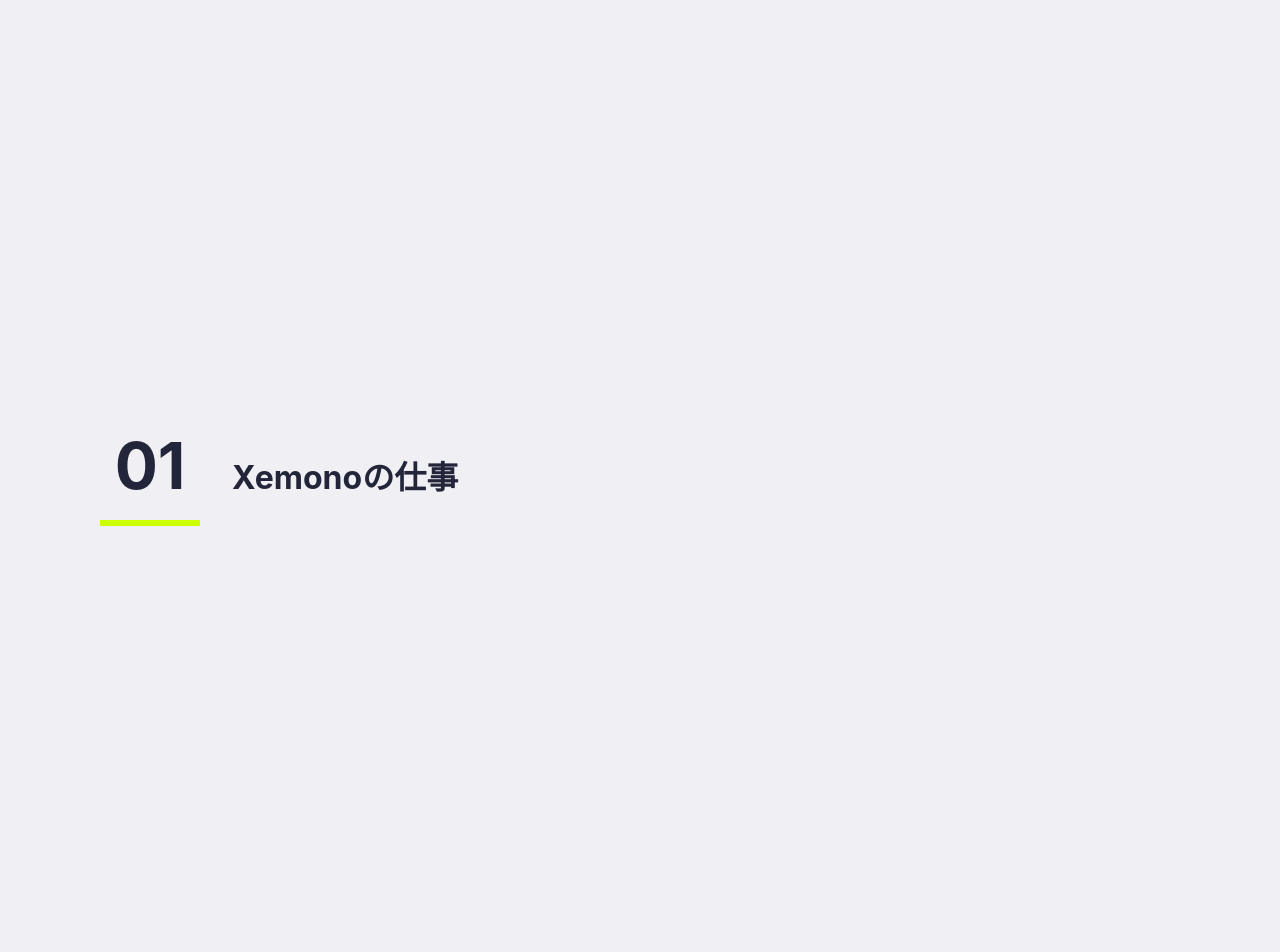
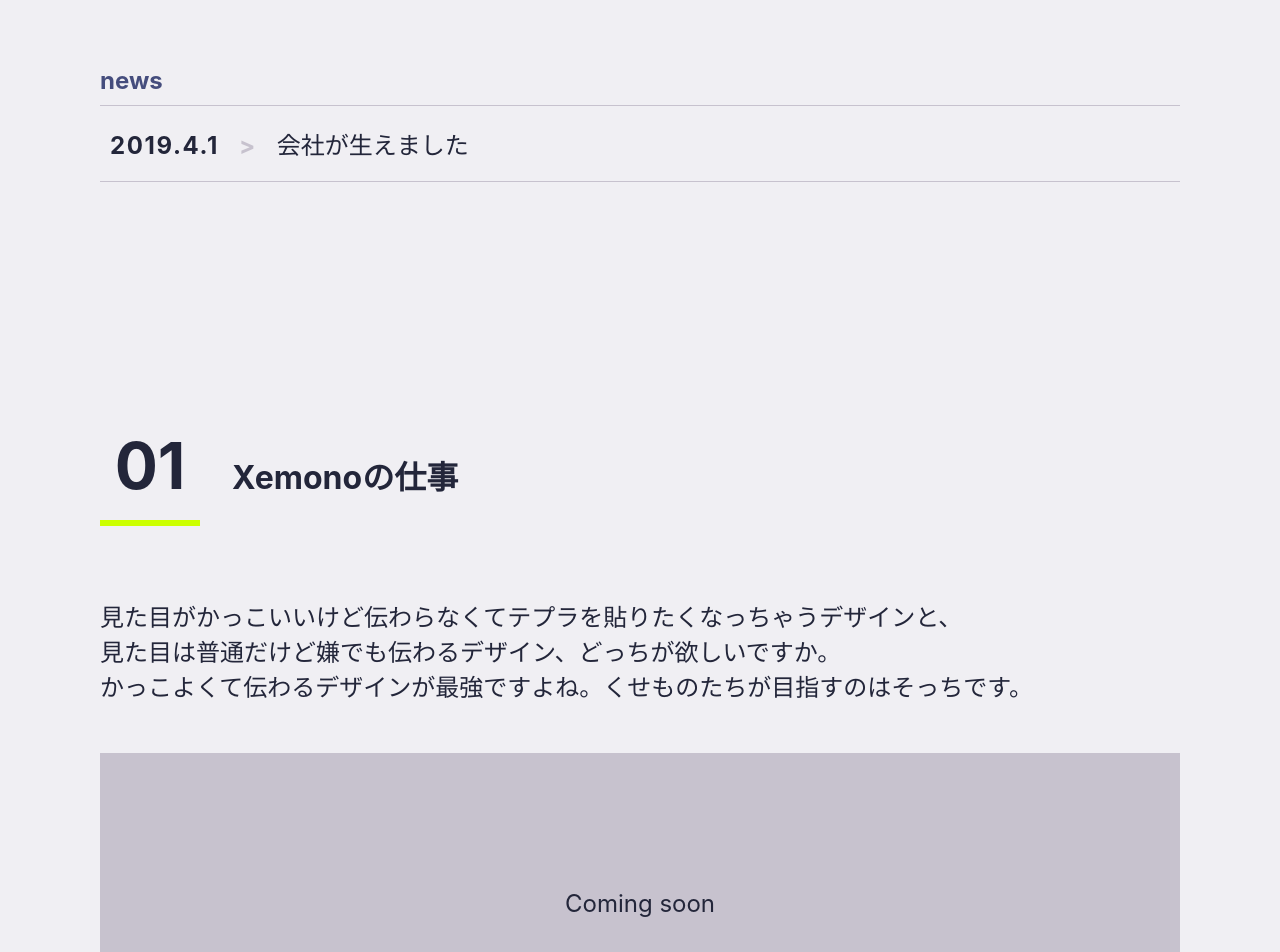
Before and after one commit to xemonodesign/xemono.life, a React (Create React App) app: page / in a window 1280 px wide. Shown: the part 1280-2232 px from the top of the page. Built offline with nearby package versions, Linux system fonts and the light colour scheme.

Commit message:
[wip]スタイリングを進める

```diff
--- a/src/App.css
+++ b/src/App.css
@@ -54,6 +54,36 @@
   text-decoration: none;
 }
 
+h2 {
+  font-size: var(--font-medium);
+  color: var(--xcolor-blue);
+  padding: 10px 0;
+}
+
+.news {
+  list-style-type: none;
+  border-top: var(--xcolor-gray) 1px solid;
+  border-bottom: var(--xcolor-gray) 1px solid;
+  padding: 20px 10px;
+  font-size: var(--font-medium);
+}
+
+.news .date:after{
+  content: '>';
+  color: var(--xcolor-gray);
+  margin: 20px;
+}
+
+.gray-box{
+  margin-top: 50px;
+  display: flex;
+  background: var(--xcolor-gray);
+  height: 300px;
+  text-align: center;
+  justify-content: center;
+  align-items: center;
+}
+
 .theme-black {
   color: var(--xcolor-white);
   background-color: var(--xcolor-black);
@@ -82,11 +112,6 @@
 }
 
 
-
-.App {
-
-}
-
 .vertical-center{
   align-self: center;
 }
@@ -100,41 +125,11 @@
   gap: calc(var(--basic-margin) / 2 );
 }
 
-.App-logo {
-  animation: App-logo-spin infinite 20s linear;
-  height: 40vmin;
-  pointer-events: none;
-}
-
-.App-header {
-  background-color: #282c34;
-  min-height: 100vh;
-  display: flex;
-  flex-direction: column;
-  align-items: center;
-  justify-content: center;
-  font-size: calc(10px + 2vmin);
-  color: white;
-}
-
-.App-link {
-  color: #61dafb;
-}
-
-@keyframes App-logo-spin {
-  from {
-    transform: rotate(0deg);
-  }
-  to {
-    transform: rotate(360deg);
-  }
-}
-
 
 .main-heading {
   position: relative;
   text-align: left;
-  grid-column: 1 / 5;
+  margin-bottom: 80px;
 }
 .main-heading::before{
   content: '';
@@ -173,7 +168,7 @@
   margin-left: 0;
 }
 
-.bottom-left{
+.bottom-left {
   align-self: flex-end;
   justify-self: end;
   margin-top: auto;
@@ -181,18 +176,18 @@
 }
 
 
-.flex-bar{
+.flex-bar {
   display: flex;
   align-items: center;
   justify-content: space-between;
 }
 
-.flex-column{
+.flex-column {
   display: flex;
   flex-direction: column;
 }
 
-.flex-row{
+.flex-row {
   display: flex;
   flex-direction: row;
   flex-wrap: wrap;
@@ -202,7 +197,7 @@
 }
 
 
-nav{
+nav {
   border-bottom: var(--xcolor-gray) 1px solid;
   padding-bottom: 20px;
   margin-bottom: 20px;
--- a/src/App.js
+++ b/src/App.js
@@ -1,6 +1,11 @@
 import React from "react";
 import ContentBox from "./components/ContentBox";
 import FlexBox from "./components/FlexBox";
+import PhotoBox from "./components/PhotoBox";
+import RoundBox from "./components/RoundBox";
+import NewsBox from "./components/NewsBox";
+
+
 import Heading from "./components/Heading";
 import Header from "./components/Header";
 import Footer from "./components/Footer";
@@ -15,33 +20,99 @@
         <Header />
         <ContentBox theme="white">
           <FlexBox>
-          <div style={{flex:1 , flexBasis: '320px'}}>
-            <img style={{width: '100%' }} src={logo} alt='logo' />
-          </div>
-          <article style={{flex:3 ,flexBasis: '320px'}}>ウェブサイトやアプリの企画・ライティング・UI/UXを含めたデザイン・フロントエンドの実装を請け負います。<br />お前のアプリを最高にしてやる。
-          </article>
+            <div style={{ flex: 1, flexBasis: "320px" }}>
+              <img style={{ width: "100%" }} src={logo} alt="logo" />
+            </div>
+            <article style={{ flex: 3, flexBasis: "320px" }}>
+              ウェブサイトやアプリの企画・ライティング・UI/UXを含めたデザイン・フロントエンドの実装を請け負います。
+              <br />
+              お前のアプリを最高にしてやる。
+            </article>
           </FlexBox>
+          <h2>news</h2>
+          <ul className="news">
+            <li>
+              <span className="date bold">2019.4.1</span>
+              <span className="title">会社が生えました</span>
+            </li>
+          </ul>
         </ContentBox>
         <ContentBox theme="white">
           <Heading number="01">Xemonoの仕事</Heading>
+          <p>見た目がかっこいいけど伝わらなくてテプラを貼りたくなっちゃうデザインと、<br />
+        見た目は普通だけど嫌でも伝わるデザイン、どっちが欲しいですか。<br />
+
+        かっこよくて伝わるデザインが最強ですよね。くせものたちが目指すのはそっちです。</p>
+        <div className="gray-box">Coming soon</div>
         </ContentBox>
         <ContentBox theme="black">
           <Heading number="02">Xemonoができること</Heading>
+          <PhotoBox
+            img='blank'
+            title='Design'
+            body='くせものたちが話を聞きに来るぞ'
+           />
+          <PhotoBox
+            img='blank'
+            title='Design'
+            body='くせものたちが話を聞きに来るぞ'
+           />
+          <PhotoBox
+            img='blank'
+            title='Design'
+            body='くせものたちが話を聞きに来るぞ'
+           />
         </ContentBox>
         <ContentBox theme="white">
           <Heading number="03">Xemonoに頼めること</Heading>
+          <RoundBox
+            img='blank'
+            title='コンサルティング'
+            body='デザインのかかりつけ医になります'
+           />
+          <RoundBox
+            img='blank'
+            title='コンサルティング'
+            body='デザインのかかりつけ医になります'
+           />
+          <RoundBox
+            img='blank'
+            title='コンサルティング'
+            body='デザインのかかりつけ医になります'
+           />
         </ContentBox>
         <ContentBox theme="gray">
           <Heading number="04">Xemonoと仕事する</Heading>
+          <div></div>
+          <div>
+            <h2>代表　鳥居萌</h2>
+            <p>1991年生。デザイナー、歌人。話し相手が欲しくてbotを自作したことがある。東京大学理科一類に入学、文学部宗教学宗教史学卒業。大学では「人間が狂気に陥ることを回避しながら安全にものを考えるため、必要な前提とは何か？」ということを考えていた。新卒では株式会社花まるラボで幼児向けパズルアプリ「Think! Think!」（Google Play「ベスト オブ 2017」アプリ ファミリー部門入賞）のデザイナーとして、複雑そうに見えるパズルを子どもたちにわかりやすく、また親しみやすい感じにする仕事をしていた。ウェブメディア「電ファミニコゲーマー」で編集アシスタントとして記事を作りながら、インターネットでの文章の見せ方を身に着けたりもした。その後はフリーでUXデザイナーをして「シンプルだけどテプラを貼られないデザイン」を研究しつつ、2019年に株式会社Xemonoを立ち上げる。性格はとてもいい。
+            <br />http://megumitorii.tk</p>
+          </div>
         </ContentBox>
         <ContentBox theme="black">
           <Heading number="05">会社概要</Heading>
+          <div>
+            株式会社 Xemono
+            かぶしきがいしゃ くせもの
+
+            設立：2019年4月1日
+            代表取締役：鳥居 萌
+　　　　　　  とりいめぐみ
+          </div>
+          <div>
+            Contact：
+            東京都八王子市別所1-41-1-6-2201
+            contact@xemono.life
+            080-6586-2216
+          </div>
         </ContentBox>
         <ContentBox theme="gray">
           <Heading number="06">最近のXemono</Heading>
+          <NewsBox />
         </ContentBox>
         <Footer />
-        </div>
+      </div>
     );
   }
 }
--- /dev/null
+++ b/src/components/NewsBox.js
@@ -0,0 +1,11 @@
+import React from "react";
+import "./../App.css";
+
+const NewsBox = props => (
+  <div className={`vertical-center grid`}
+  style={{columnCount: props.columnNum}}>
+      {props.children}
+  </div>
+);
+
+export default NewsBox
--- /dev/null
+++ b/src/components/PhotoBox.js
@@ -0,0 +1,11 @@
+import React from "react";
+import "./../App.css";
+
+const PhotoBox = props => (
+  <div className={`vertical-center grid`}
+  style={{columnCount: props.columnNum}}>
+      {props.children}
+  </div>
+);
+
+export default PhotoBox;
--- /dev/null
+++ b/src/components/RoundBox.js
@@ -0,0 +1,11 @@
+import React from "react";
+import "./../App.css";
+
+const RoundBox = props => (
+  <div className={`vertical-center grid`}
+  style={{columnCount: props.columnNum}}>
+      {props.children}
+  </div>
+);
+
+export default RoundBox
```
